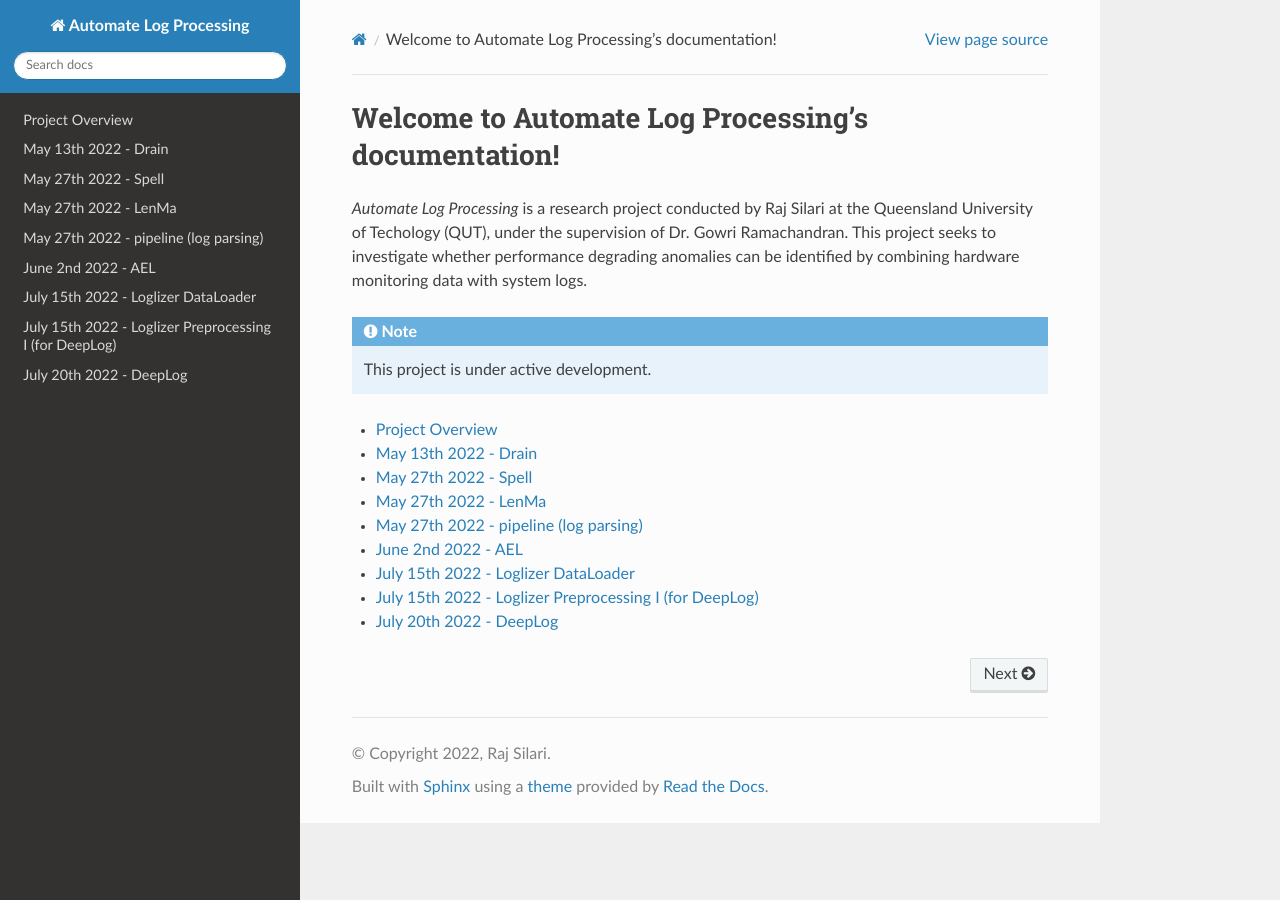
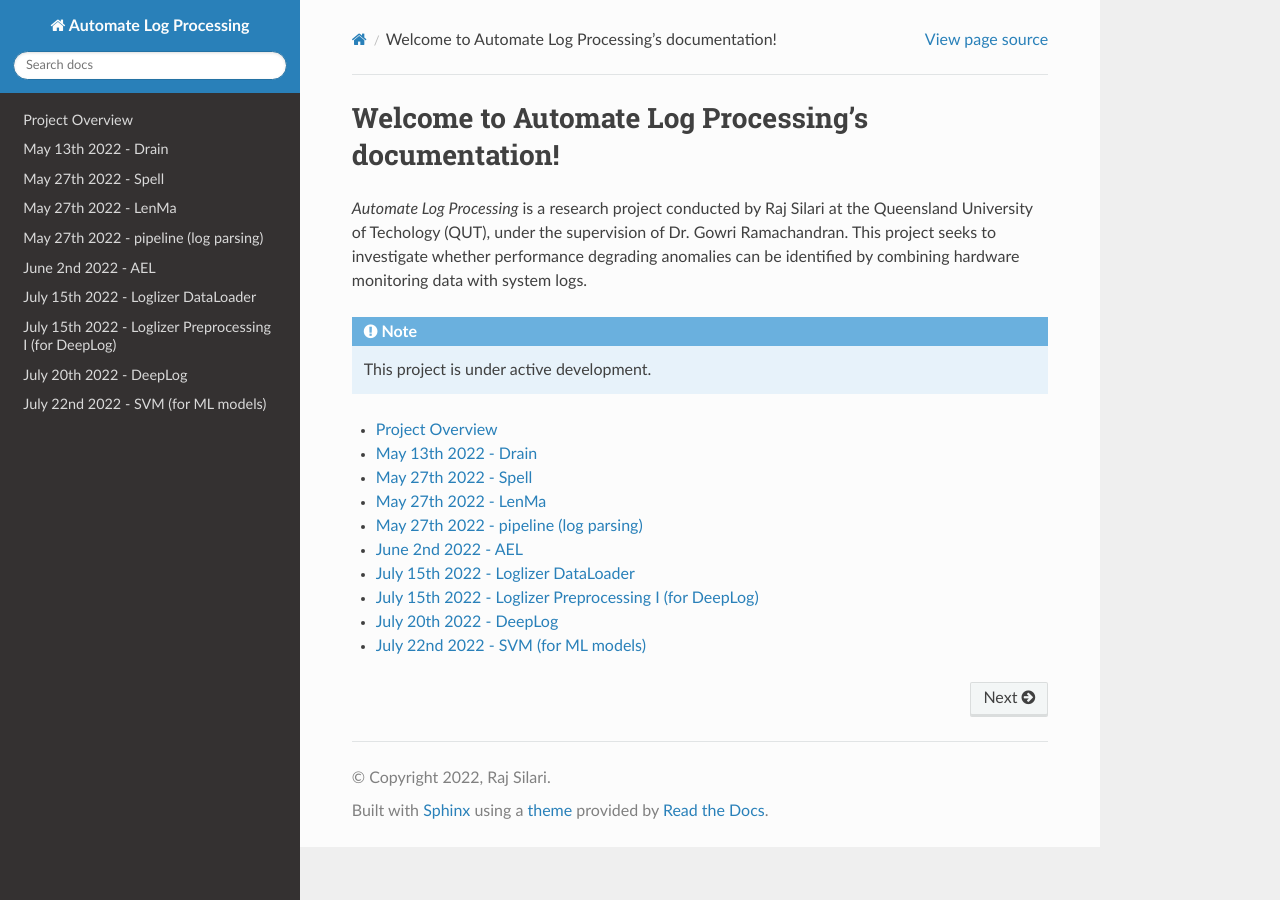
Before and after one commit to RS6730/EGH400-1-Documentation, a Sphinx documentation site: the page built from docs/source/index.rst, in a window 1280 px wide. Built offline with Sphinx 7.4.7 and the Read the Docs theme 2.0.0, drawn with Linux system fonts in a browser that asks for light colours; pages that are not in the unit, such as notebooks, are missing from menus.

Commit message:
Added file for SVM

```diff
--- /dev/null
+++ b/docs/source/SVM.rst
@@ -0,0 +1,2 @@
+July 22nd 2022 - SVM (for ML models)
+===================================================================================
--- a/docs/source/index.rst
+++ b/docs/source/index.rst
@@ -29,3 +29,4 @@ combining hardware monitoring data with system logs.
    Preprocessing.rst
    DeepLog.rst
    Preprocessing_ML.rst
+   SVM.rst
```
